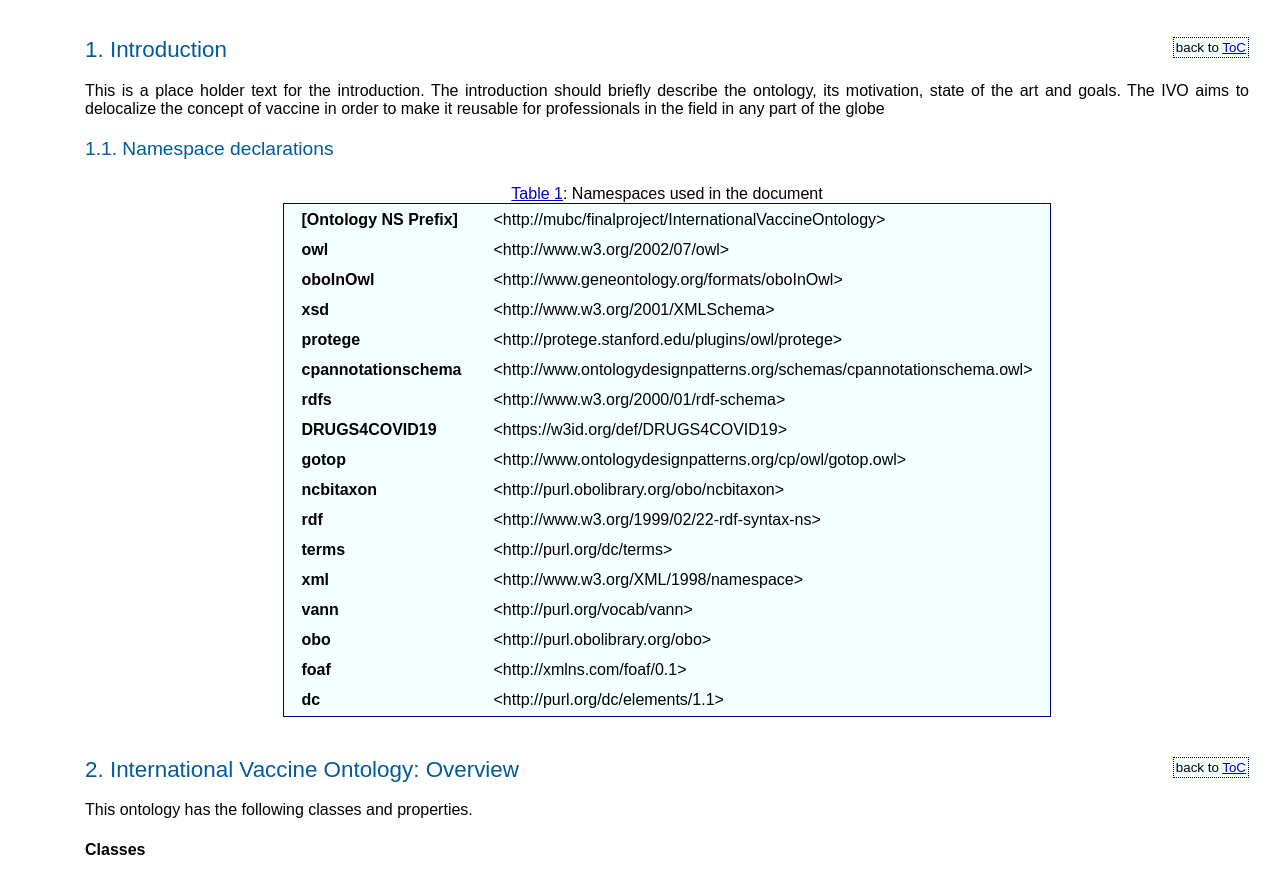
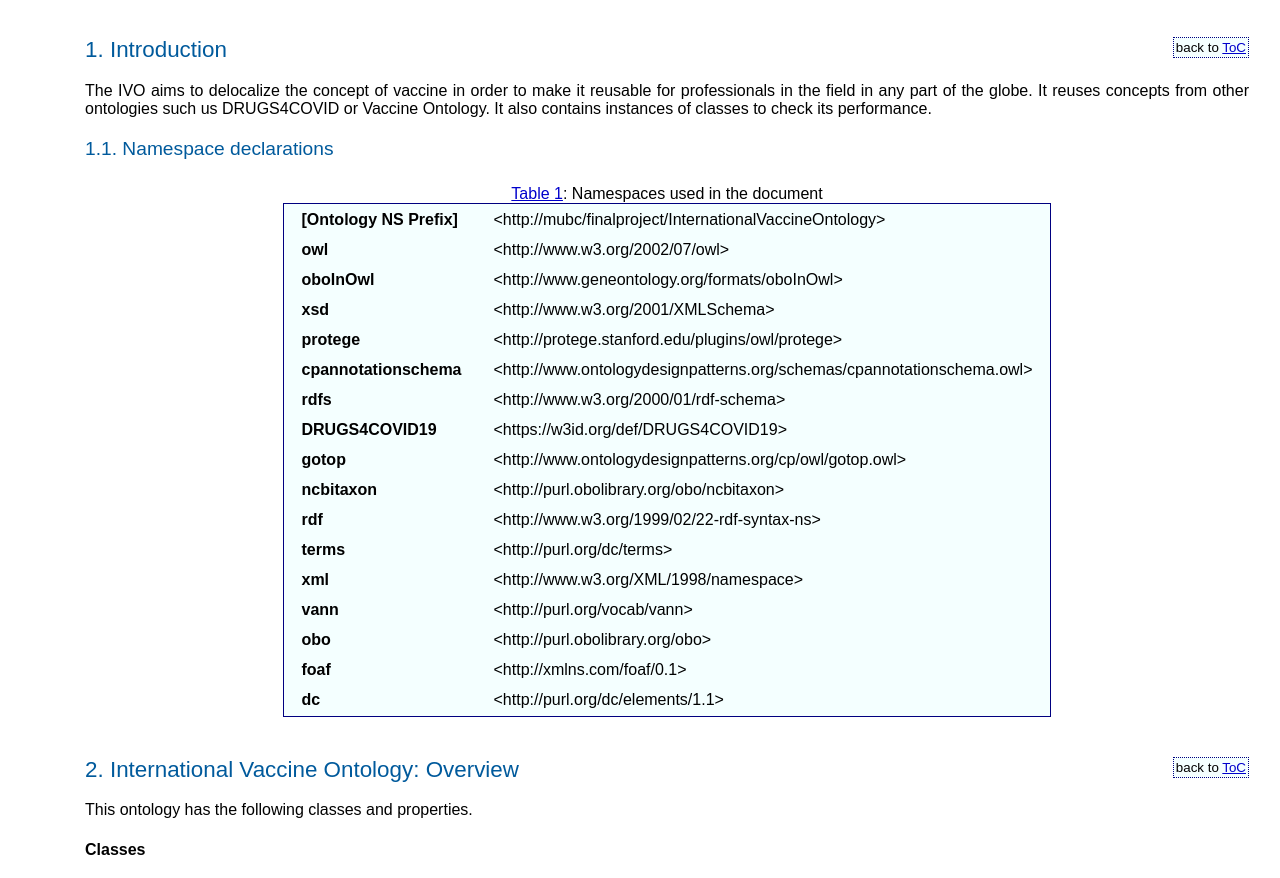
Before and after one commit to Alvaro-mp/InternationalVaccineOntology, a plain HTML site: page OnToology/IVO.owl/documentation/index-en.html in a window 1280 px wide. Shown: the part 1703-2581 px from the top of the page. Drawn offline with Linux system fonts and the light colour scheme.

Commit message:
Update introduction-en.html

```diff
--- a/OnToology/IVO.owl/documentation/sections/introduction-en.html
+++ b/OnToology/IVO.owl/documentation/sections/introduction-en.html
@@ -1,7 +1,7 @@
 <h2 id="intro" class="list">Introduction <span class="backlink"> back to <a href="#toc">ToC</a></span></h2>
 <span class="markdown">
-This is a place holder text for the introduction. The introduction should briefly describe the ontology, its motivation, state of the art and goals.
-The IVO aims to delocalize the concept of vaccine in order to make it reusable for professionals in the field in any part of the globe
+The IVO aims to delocalize the concept of vaccine in order to make it reusable for professionals in the field in any part of the globe. It reuses concepts from other ontologies such us DRUGS4COVID or Vaccine Ontology.
+It also contains instances of classes to check its performance.
 </span>
 <div id="namespacedeclarations">
 <h3 id="ns" class="list">Namespace declarations</h3>
```
